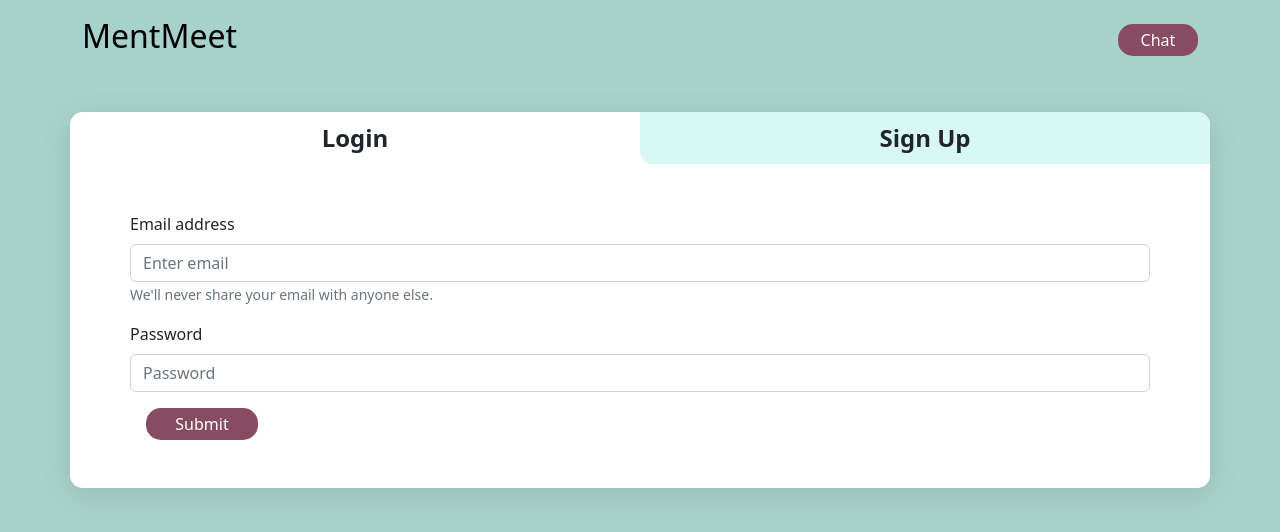
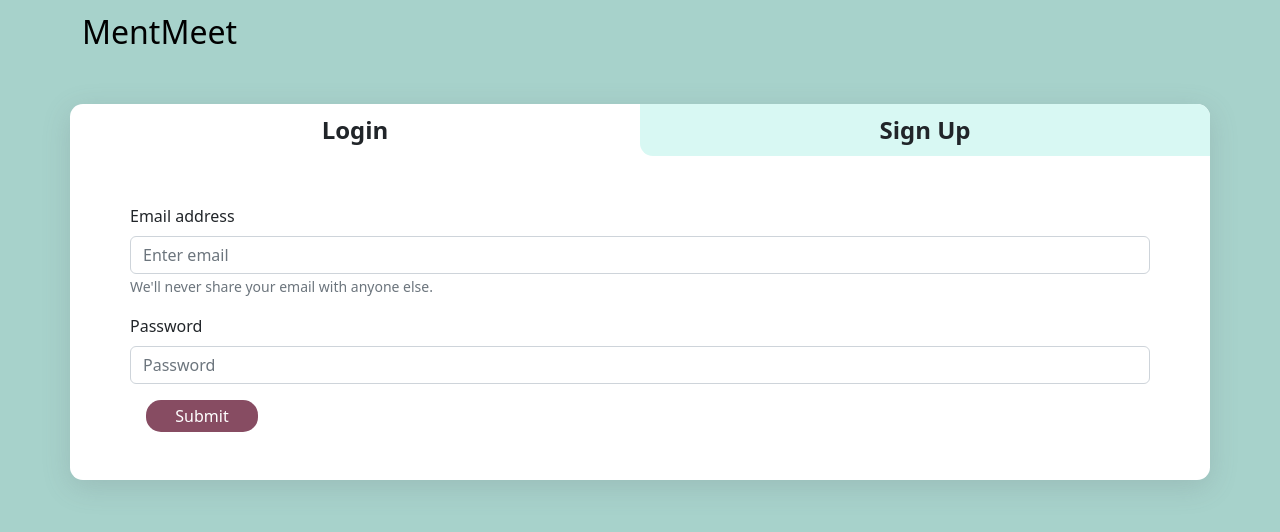
Before and after one commit to charitra1022/MentMeet, a React (Create React App) app in the folder frontend/: page /login in a window 1280 px wide. Shown: the top 532 px of the page. Built offline with nearby package versions, Linux system fonts and the light colour scheme.

Commit message:
hide chat button when not logged in

```diff
--- a/frontend/src/Components/Navbar.js
+++ b/frontend/src/Components/Navbar.js
@@ -23,15 +23,14 @@ export default function NavbarComponent(props) {
         </Navbar.Brand>
         <Navbar.Toggle />
         <Navbar className="justify-content-end">
-          <Navbar.Text>
-            <button className="chatbtn">Chat</button>
-
-            {props.isLoginPage !== true && (
+          {props.isLoginPage !== true && (
+            <Navbar.Text>
+              <button className="chatbtn">Chat</button>
               <button className="logoutbtn" onClick={handleLogOut}>
                 Logout
               </button>
-            )}
-          </Navbar.Text>
+            </Navbar.Text>
+          )}
         </Navbar>
       </Container>
     </Navbar>
```
